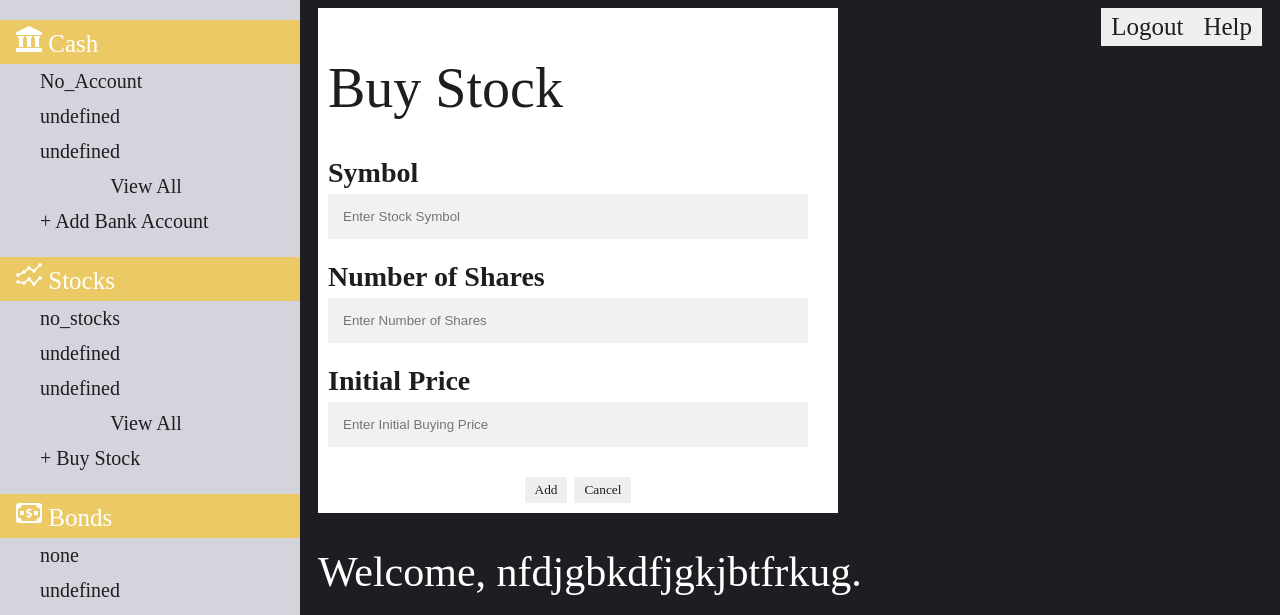
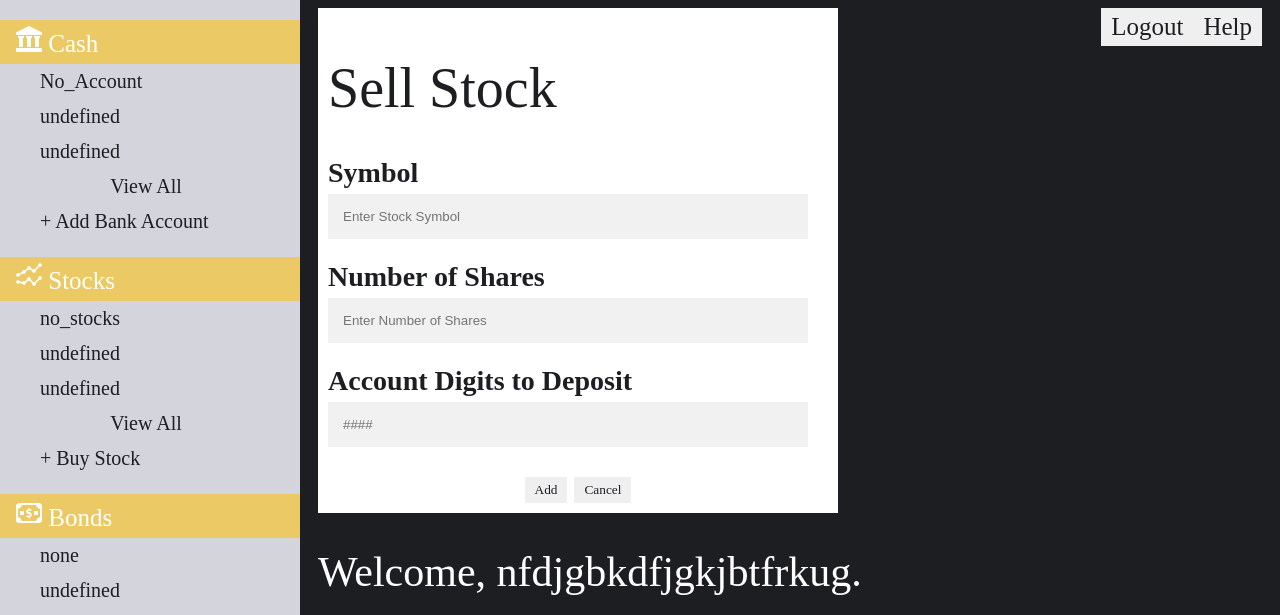
Before and after one commit to longarms07/monyy, a Flask app: page /index in a window 1280 px wide. Shown: the top 615 px of the page. Run offline with Flask 2, Linux system fonts and the light colour scheme; a user stored in the database is signed in; data comes from the database, SQL or seed files in the repository; some libraries are stand-ins or nearby versions.

Commit message:
Haylee Template

```diff
--- a/monyy/templates/index.html
+++ b/monyy/templates/index.html
@@ -219,9 +219,9 @@
             </div>
 
             <!-- Sell Stock -->
-                <form class="form-container" action="/index/stock" method='post' role='add_stock'>
+                <form class="form-container" action="/index/sell-stock" method='post' role='sell_stock'>
 
-                    <h1>Buy Stock</h1>
+                    <h1>Sell Stock</h1>
 
                     <label for="symbol"><b>Symbol</b></label>
                     <input type="text" placeholder="Enter Stock Symbol" name="symbol" id="form-stock-symbol" required>
@@ -229,8 +229,8 @@
                     <label for="shares"><b>Number of Shares</b></label>
                     <input type="text" placeholder="Enter Number of Shares" name="shares" id="form-stock-shares" required>
 
-                    <label for="value"><b>Initial Price</b></label>
-                    <input type="text" placeholder="Enter Initial Buying Price" name="value" id="form-stocks-price" required>
+                    <label for="value"><b>Account Digits to Deposit</b></label>
+                    <input type="text" placeholder="####" name="value" id="form-stocks-sell" required>
 
                     <center>
                         <button type="submit" onclick="post('/index/stock', 'add_stock')">Add</button>
```
